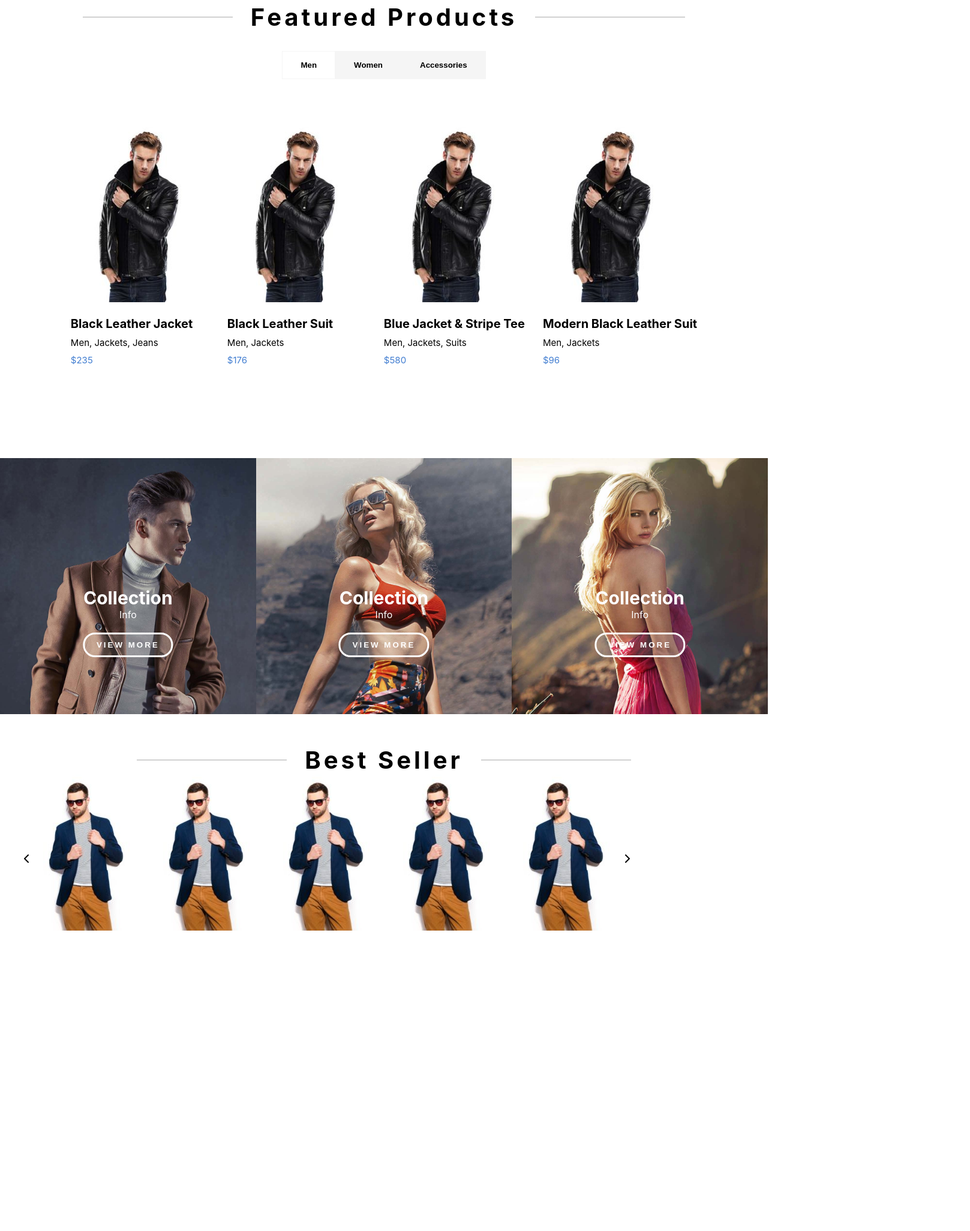
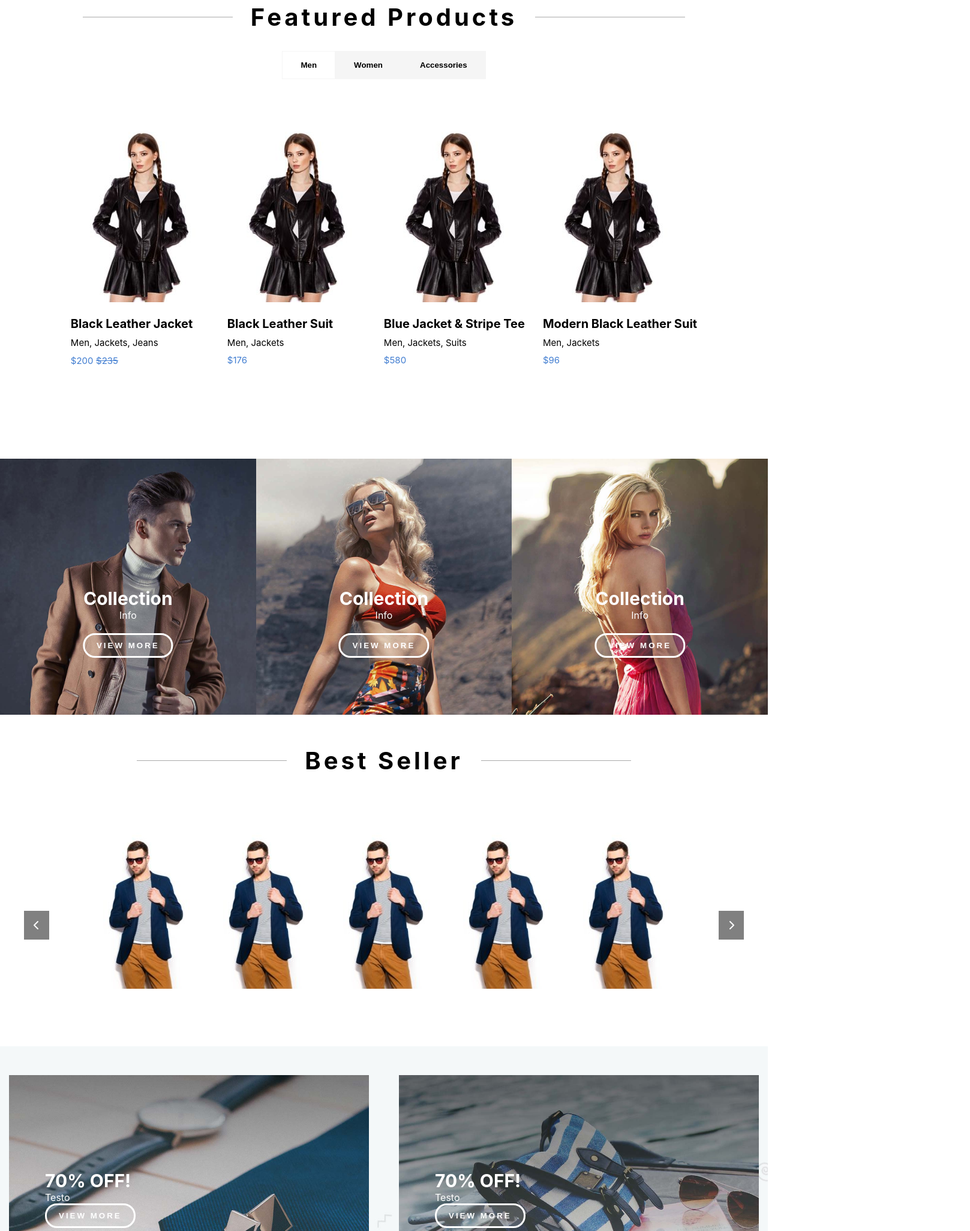
Before and after one commit to GiuliaSetti/proj-html-vuejs, a Vue app: page / in a window 1280 px wide. Shown: the part 747-2800 px from the top of the page at 60% size, 1617 px wide, since content can reach past the window. Before the commit the page ends 2303 px from the top, so only its background shows below. Built offline with nearby package versions, Linux system fonts and the light colour scheme.

Commit message:
vite-style: continued main stylization

```diff
--- a/src/App.vue
+++ b/src/App.vue
@@ -1,11 +1,14 @@
 <script>
+import { store } from './store';
 
 import Header from './components/Header.vue'
 import Main from './components/Main.vue'
 
 export default{
   data(){
-    return{}
+    return{
+      store,
+    }
   },
 
   components:{
--- a/src/components/BestSeller.vue
+++ b/src/components/BestSeller.vue
@@ -22,11 +22,16 @@ export default{
         <div class="best_sellers_container">
             <i class="fa-solid fa-chevron-left"></i>
 
-            <img src="../assets/images/blue_jacket_and_white_stripe_tee-200x260.jpg" alt="">
-            <img src="../assets/images/blue_jacket_and_white_stripe_tee-200x260.jpg" alt="">
-            <img src="../assets/images/blue_jacket_and_white_stripe_tee-200x260.jpg" alt="">
-            <img src="../assets/images/blue_jacket_and_white_stripe_tee-200x260.jpg" alt="">
-            <img src="../assets/images/blue_jacket_and_white_stripe_tee-200x260.jpg" alt="">
+            <div class="best_sellers_images">
+
+                <img src="../assets/images/blue_jacket_and_white_stripe_tee-200x260.jpg" alt="">
+                <img src="../assets/images/blue_jacket_and_white_stripe_tee-200x260.jpg" alt="">
+                <img src="../assets/images/blue_jacket_and_white_stripe_tee-200x260.jpg" alt="">
+                <img src="../assets/images/blue_jacket_and_white_stripe_tee-200x260.jpg" alt="">
+                <img src="../assets/images/blue_jacket_and_white_stripe_tee-200x260.jpg" alt="">
+
+            </div>
+
 
             <i class="fa-solid fa-chevron-right"></i>
         </div>
@@ -46,6 +51,7 @@ export default{
 
     #best_seller{
         @include centered();
+
 
         .title{
 
@@ -68,12 +74,36 @@ export default{
         .best_sellers_container{
             position: relative;
 
+            margin: 6rem 0;
+
+
+            .best_sellers_images{
+
+                @include flex();
+
+                justify-content: center;
+            }
+
+
 
 
             .fa-solid{
                 position: absolute;
                 top: 50%;
 
+                background-color: gray;
+                color: white;
+
+                padding: 1rem;
+
+            }
+
+            .fa-chevron-left{
+                left:0;
+            }
+
+            .fa-chevron-right{
+                right:0;
             }
         }
 
--- a/src/components/Collections.vue
+++ b/src/components/Collections.vue
@@ -97,17 +97,11 @@ export default{
             }
 
             .collection_info{
-                position: absolute;
-                top: 50%;
-                right: 50%;
 
+                @include absoluteInfo();
                 text-align: center;
 
-                transform: translateX(50%);
 
-                h3{
-                    font-size: 30px;
-                }
 
                 button{
                     @include buttonStyle();
--- a/src/components/Featured.vue
+++ b/src/components/Featured.vue
@@ -2,16 +2,25 @@
 
 import { store } from '../store';
 
+
 export default{
-    name: 'Featured',
-    data(){
-
-        return{
+    name: "Featured",
+    data() {
+        return {
             store,
-        }
-
+        };
     },
 
+
+    methods:{
+
+
+        clickCategory(index) {
+            this.store.categories.forEach(button => button.active = false);
+            this.store.categories[index].active = true;
+        },
+
+    }
 
 }
 
@@ -19,7 +28,10 @@ export default{
 </script>
 
 <template>
+
     <div id="featured">
+
+        <!-- titolo sezione  -->
 
         <div class="title">
             <div class="line"></div>
@@ -27,31 +39,37 @@ export default{
             <div class="line"></div>
         </div>
 
+        <!-- sezione bottoni categorie -->
+
         <div class="categories">
 
             <ul class="categories_buttons">
-                <li><button class="active">Men</button></li>
-                <li><button>Women</button></li>
-                <li><button>Accessories</button></li>
+                <li class="featured_button" v-for="(category, index) in store.categories">
+                    <button :class="{active: category.active}" @click="clickCategory(index)">{{category.name}}</button>
+                </li>
             </ul>
 
-            <div class="images">
+        </div>
+
+        <!-- card -->
+
+        <div class="images">
                 <ul class="categories_images">
                     <li v-for="product in store.featured">
-                        <img src="../assets/images/black_elegant_leather_jacket-231x300.jpg" alt="product_image">
+                        <img src="../assets/images/black_leather_jacket-231x300.jpg"  alt="product_image">
 
                         <div class="product_info">
 
                             <h4 class="product_name">{{product.name}}</h4>
                             <div class="product_desc">{{product.desc}}</div>
-                            <div class="product_price">{{product.price}}</div>
 
+                            <div v-if="product.salePrice === null" class="product_price">{{product.price}}</div>
+
+                            <div v-else> <span class="product_price ">{{ product.salePrice }}</span> <span class="product_price underlined">{{ product.price }}</span></div>
                         </div>
                     </li>
 
                 </ul>
-            </div>
-
         </div>
 
     </div>
@@ -146,6 +164,10 @@ export default{
                 .product_price{
                     font-size: 15px;
                     color: $blue;
+
+                    &.underlined{
+                        text-decoration: line-through;
+                    }
                 }
 
             }
--- a/src/components/Main.vue
+++ b/src/components/Main.vue
@@ -4,6 +4,10 @@ import Featured from './Featured.vue'
 import Collections from './Collections.vue'
 
 import BestSeller from './BestSeller.vue'
+import ViewMore from './ViewMore.vue'
+import NewArrivals from './NewArrivals.vue'
+
+import CustomerReview from './CustomerReview.vue'
 
 
 export default{
@@ -13,10 +17,13 @@ export default{
     },
 
     components:{
-        Featured,
-        Collections,
-        BestSeller,
-    }
+    Featured,
+    Collections,
+    BestSeller,
+    ViewMore,
+    NewArrivals,
+    CustomerReview,
+}
 
 }
 
@@ -28,6 +35,9 @@ export default{
     <Featured></Featured>
     <Collections></Collections>
     <BestSeller></BestSeller>
+    <ViewMore></ViewMore>
+    <NewArrivals></NewArrivals>
+    <CustomerReview></CustomerReview>
 
 
 </template>
--- a/src/components/NewArrivals.vue
+++ b/src/components/NewArrivals.vue
@@ -1,8 +1,104 @@
-<script></script>
+<script>
+
+export default{
+    name: 'NewArrivals',
+    data(){
+        return{}
+    }
+}
+
+
+</script>
 
 <template>
+    <div id="new_arrivals">
+
+        <div class="title">
+            <div class="line"></div>
+            <h2>New Arrivals</h2>
+            <div class="line"></div>
+        </div>
+
+        <div class="best_sellers_container">
+            <i class="fa-solid fa-chevron-left"></i>
+
+            <div class="best_sellers_images">
+
+                <img src="../assets/images/black_leather_jacket-231x300.jpg" alt="">
+                <img src="../assets/images/black_leather_jacket-231x300.jpg" alt="">
+                <img src="../assets/images/black_leather_jacket-231x300.jpg" alt="">
+                <img src="../assets/images/black_leather_jacket-231x300.jpg" alt="">
+                <img src="../assets/images/black_leather_jacket-231x300.jpg" alt="">
+                <img src="../assets/images/black_leather_jacket-231x300.jpg" alt="">
+                <img src="../assets/images/black_leather_jacket-231x300.jpg" alt="">
+
+            </div>
+
+
+            <i class="fa-solid fa-chevron-right"></i>
+        </div>
+
+    </div>
+
+
 
 </template>
 
 <style lang="scss" scoped>
+
+@import '../style/mixins.scss';
+@import '../style/variables.scss';
+        .title{
+            @include flex();
+            @include titleFlex();
+
+            h2{
+                @include titleStyle();
+            }
+
+            align-items: center;
+            justify-content: center;
+            gap: 30px;
+
+            .line{
+                @include line();
+            }
+
+        }
+
+        .best_sellers_container{
+            position: relative;
+
+            margin: 6rem 0;
+
+
+            .best_sellers_images{
+
+                @include flex();
+
+                justify-content: space-between;
+            }
+
+
+
+
+            .fa-solid{
+                position: absolute;
+                top: 50%;
+
+                background-color: gray;
+                color: white;
+
+                padding: 1rem;
+
+            }
+
+            .fa-chevron-left{
+                left:0;
+            }
+
+            .fa-chevron-right{
+                right:0;
+            }
+        }
 </style>
--- a/src/components/ViewMore.vue
+++ b/src/components/ViewMore.vue
@@ -1,8 +1,105 @@
-<script></script>
+<script>
+
+export default{
+    name: 'ViewMore',
+    data(){
+        return{}
+    }
+}
+
+</script>
 
 <template>
+
+    <div id="section_container">
+
+        <div id="cards">
+            <div class="card one">
+
+                <img src="../assets/images/promo_box_1_bg.jpg" alt="">
+
+                <div class="info">
+
+                    <h3>70% OFF!</h3>
+
+                    <div>Testo</div>
+
+                    <button>VIEW MORE</button>
+
+                </div>
+
+            </div>
+            <div class="card two">
+
+                <img src="../assets/images/promo_box_2_bg.jpg" alt="">
+
+                <div class="info">
+
+<h3>70% OFF!</h3>
+
+<div>Testo</div>
+
+<button>VIEW MORE</button>
+
+</div>
+
+            </div>
+
+        </div>
+    </div>
 
 </template>
 
 <style lang="scss" scoped>
+
+
+@import '../style/mixins.scss';
+@import '../style/variables.scss';
+
+
+    #section_container{
+        height: 500px;
+        background-image: url(../assets/images/bkgd_confetti-compressor.jpg);
+        background-size: cover;
+
+        padding: 3rem 0;
+
+       #cards{
+            @include flex();
+            @include centered();
+            justify-content: center;
+
+            gap: 50px;
+
+            color: white;
+
+            .card{
+                position: relative;
+            }
+
+
+            img{
+                width: 600px;
+            }
+
+            .info{
+                position: absolute;
+                top: 40%;
+                left: 10%;
+            }
+
+            button{
+                @include buttonStyle();
+                @include whiteBorder();
+            }
+       }
+
+
+
+
+
+    }
+
+
+
 </style>
--- a/src/store.js
+++ b/src/store.js
@@ -32,27 +32,50 @@ export const store = reactive({
       ],
 
 
-      // featured
+      // featusrc
       featured: [
         {
+          id: 'black_elegant_leather_jacket',
           name: 'Black Leather Jacket',
           desc: 'Men, Jackets, Jeans',
-          price: '$235'
+          price: '$235',
+          salePrice: '$200',
         },
         {
+          id: 'black_leather_suit',
           name: 'Black Leather Suit',
           desc: 'Men, Jackets',
-          price: '$176'
+          price: '$176',
+          salePrice: null,
         },
         {
+          id: 'blue_jacket_and_white_stripe_tee',
           name: 'Blue Jacket & Stripe Tee',
           desc: 'Men, Jackets, Suits',
-          price: '$580'
+          price: '$580',
+          salePrice: null,
         },
         {
+          id: 'modern_black_leather_suit',
           name: 'Modern Black Leather Suit',
           desc: 'Men, Jackets',
-          price: '$96'
+          price: '$96',
+          salePrice: null,
+        }
+      ],
+      // test categorie
+      categories: [
+        {
+          name: 'Men',
+          active: true
+        },
+        {
+          name: 'Women',
+          active: false
+        },
+        {
+          name: 'Accessories',
+          active: false
         }
       ],
 
--- a/src/style.scss
+++ b/src/style.scss
@@ -20,3 +20,8 @@ ul{
 a{
   text-decoration: none;
 }
+
+
+h3{
+  font-size: 30px;
+}
--- a/src/style/_mixins.scss
+++ b/src/style/_mixins.scss
@@ -57,3 +57,13 @@
     height: 0.8px;
     background-color: $gray;
 }
+
+
+@mixin absoluteInfo{
+
+    position: absolute;
+    top: 50%;
+    right: 50%;
+
+    transform: translateX(50%);
+}
```
Also changed, not shown: src/components/Blog.vue (+8 -1 lines), src/components/CustomerReview.vue (+69 -1 lines).
